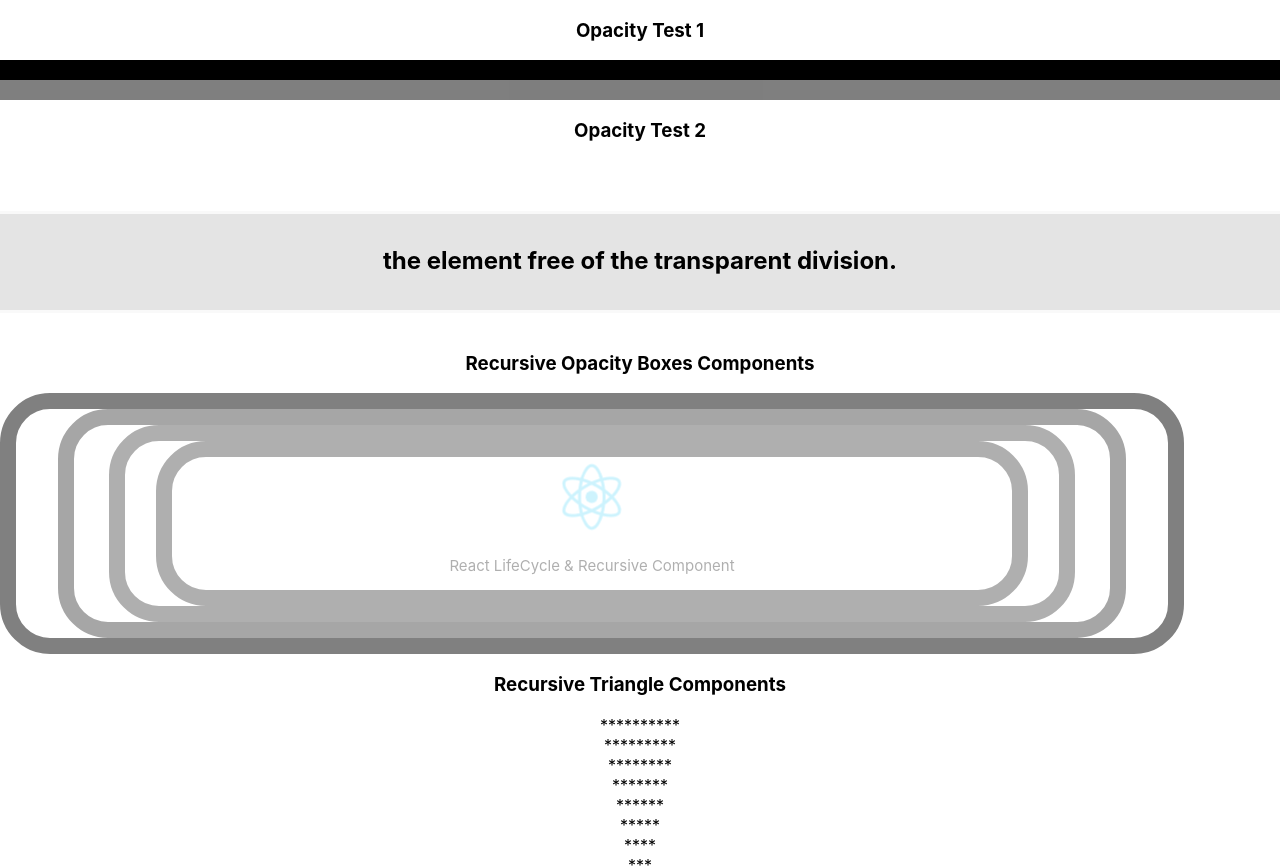
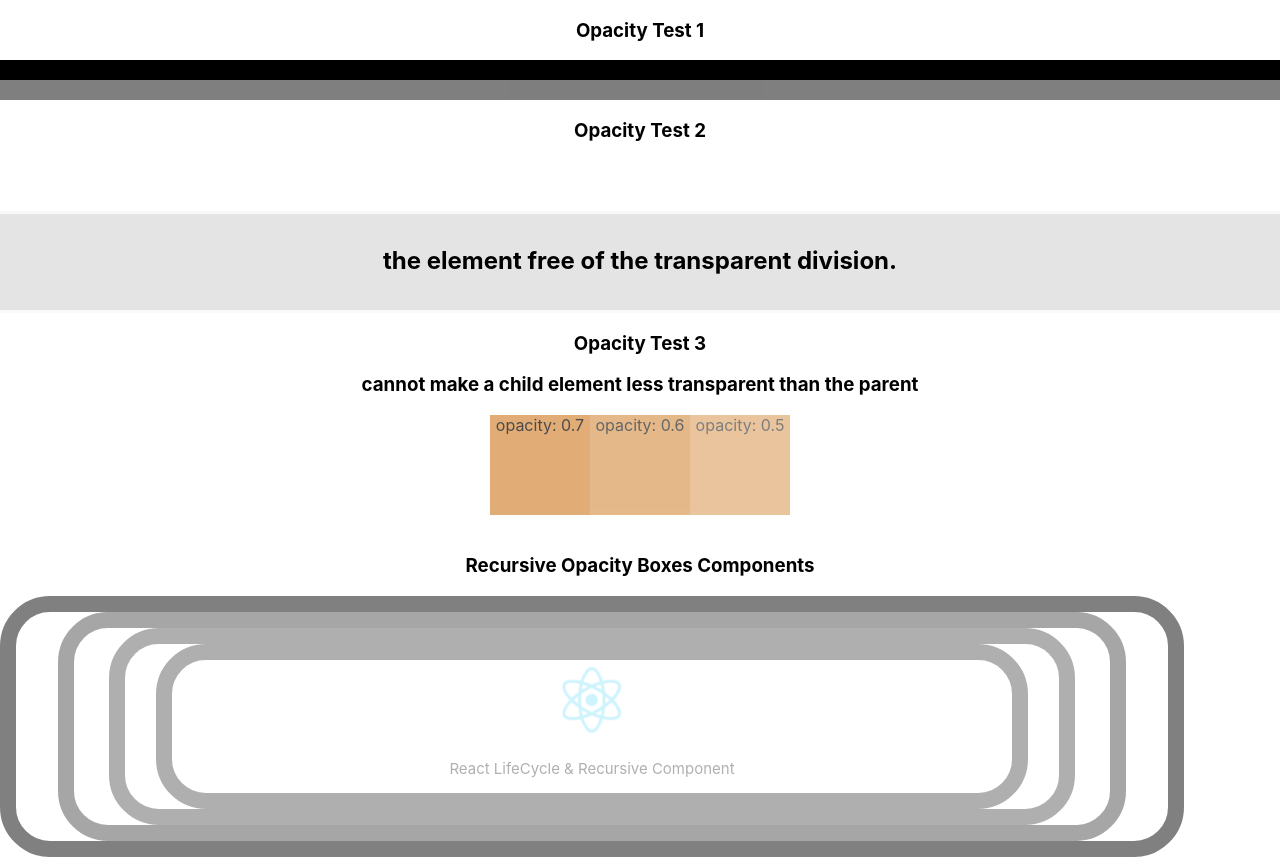
Before and after one commit to zdrakewk/react-lifecycle-methods, a React (Create React App) app: page / in a window 1280 px wide. Shown: the top 868 px of the page. Built offline with nearby package versions, Linux system fonts and the light colour scheme.

Commit message:
format update

```diff
--- a/src/App.css
+++ b/src/App.css
@@ -104,6 +104,24 @@ h2.ontop {
   top: 3.5em;
 }
 
+.container > div {
+  display: inline-block;
+  height: 100px;
+  width: 100px;
+  background: #d58a3c;
+}
+div.opacity70 {
+  opacity: 0.7;
+}
+
+div.opacity60 {
+  opacity: 0.6;
+}
+
+div.opacity50 {
+  opacity: 0.5;
+}
+
 .checkbox {
   display: flex;
   align-items: center;
--- a/src/App.js
+++ b/src/App.js
@@ -35,6 +35,13 @@ class App extends Component {
         <div className="bar">
           <h2>Some mild-mannered text trapped inside a bar.</h2>
         </div>
+        <h3>Opacity Test 3</h3>
+          <div class="container">
+            <h3>cannot make a child element less transparent than the parent</h3>
+            <div class="opacity70">opacity: 0.7</div>
+            <div class="opacity60">opacity: 0.6</div>
+            <div class="opacity50">opacity: 0.5</div>
+          </div>
 
         <br/>
 
```
